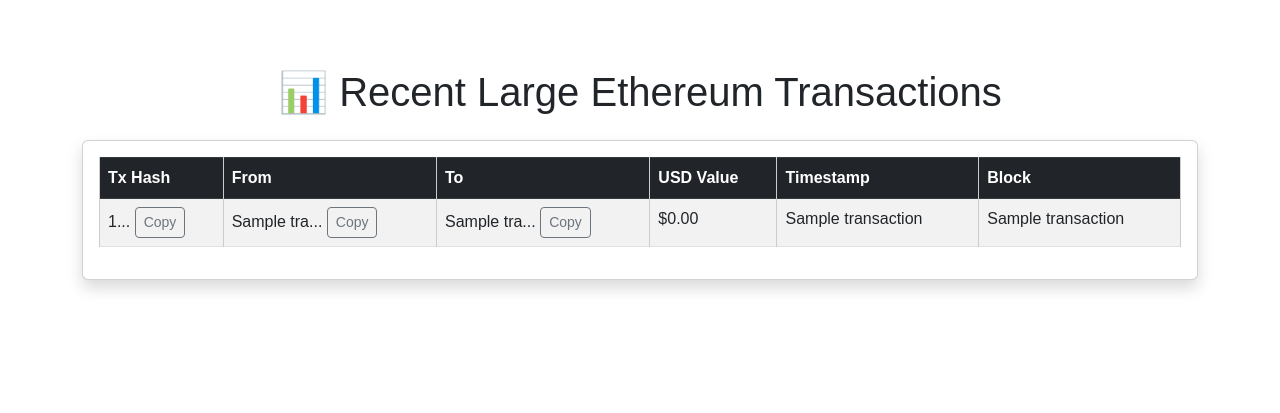
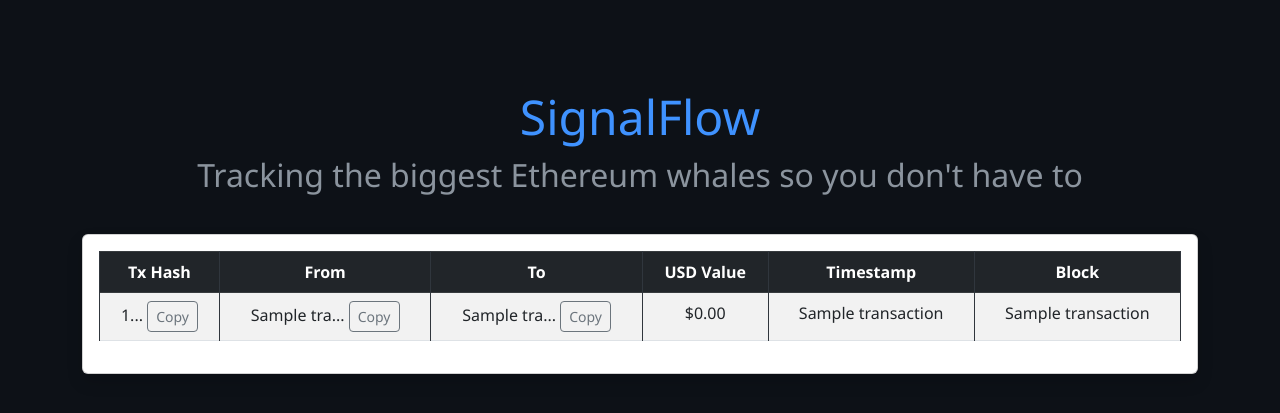
Before and after one commit to declanc2001/SignalFlow, a Flask app: page / in a window 1280 px wide. Shown: the top 413 px of the page. Run offline with Flask 3, Linux system fonts and the light colour scheme; a database or web service that is not in the repository returns one stand-in record (values such as "Sample title"); some libraries are stand-ins or nearby versions.

Commit message:
Update index.html
Added SignalFlow Title and header

```diff
--- a/templates/index.html
+++ b/templates/index.html
@@ -8,17 +8,47 @@
     font-family: 'Inter', sans-serif;
   }
 </style>
-    <title>Crypto Transactions</title>
+      <title>SignalFlow</title>
     <style>
-        body { font-family: Arial; padding: 20px; }
-        table { width: 100%; border-collapse: collapse; }
-        th, td { padding: 8px 12px; border: 1px solid #ccc; }
-        th { background: #eee; }
+        body {
+            background-color: #0d1117;
+            color: #c9d1d9;
+            font-family: 'Segoe UI', Tahoma, Geneva, Verdana, sans-serif;
+            text-align: center;
+            padding: 40px;
+        }
+        h1 {
+            font-size: 3em;
+            color: #3f92ff; /* Ethereum blue */
+            margin-bottom: 10px;
+        }
+        h2 {
+            font-weight: normal;
+            color: #8b949e;
+            margin-bottom: 40px;
+        }
+        table {
+            margin: 0 auto;
+            width: 90%;
+            border-collapse: collapse;
+        }
+        th, td {
+            border: 1px solid #30363d;
+            padding: 12px;
+        }
+        th {
+            background-color: #161b22;
+            color: #c9d1d9;
+        }
+        tr:nth-child(even) {
+            background-color: #161b22;
+        }
     </style>
 </head>
 <body>
     <div class="container mt-5">
-  <h1 class="mb-4 text-center">📊 Recent Large Ethereum Transactions</h1>
+  <h1>SignalFlow</h1>
+    <h2>Tracking the biggest Ethereum whales so you don't have to</h2>
 
   <div class="card shadow">
     <div class="card-body">
```
